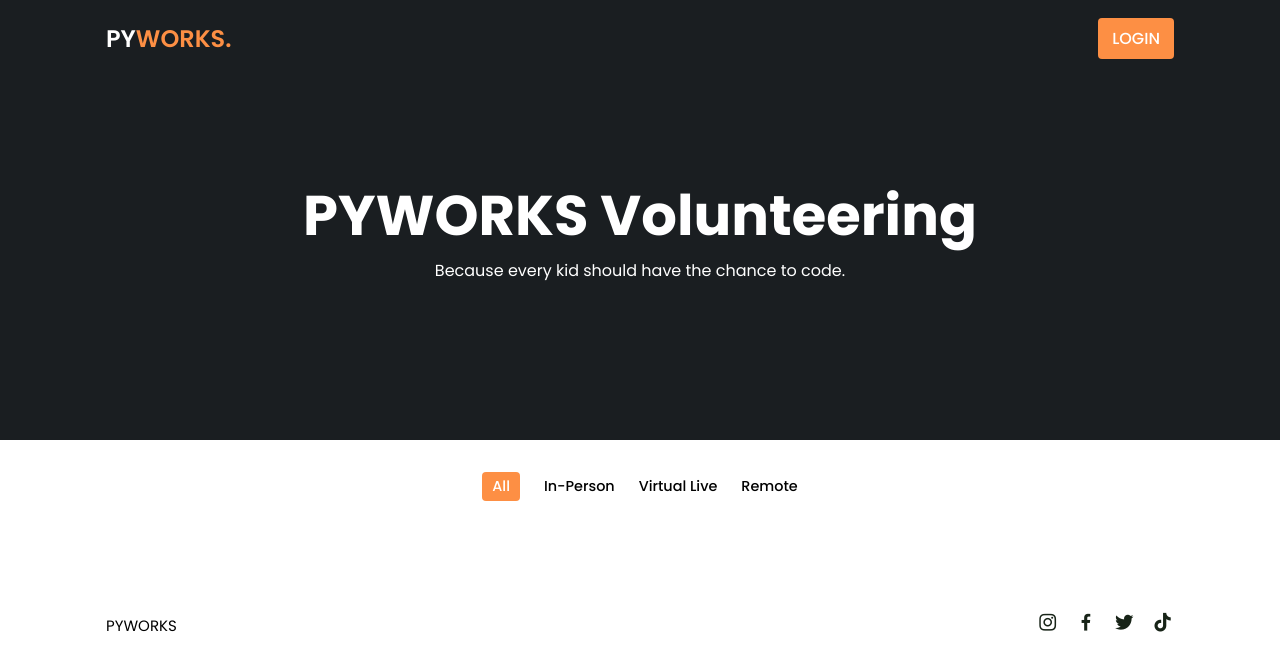
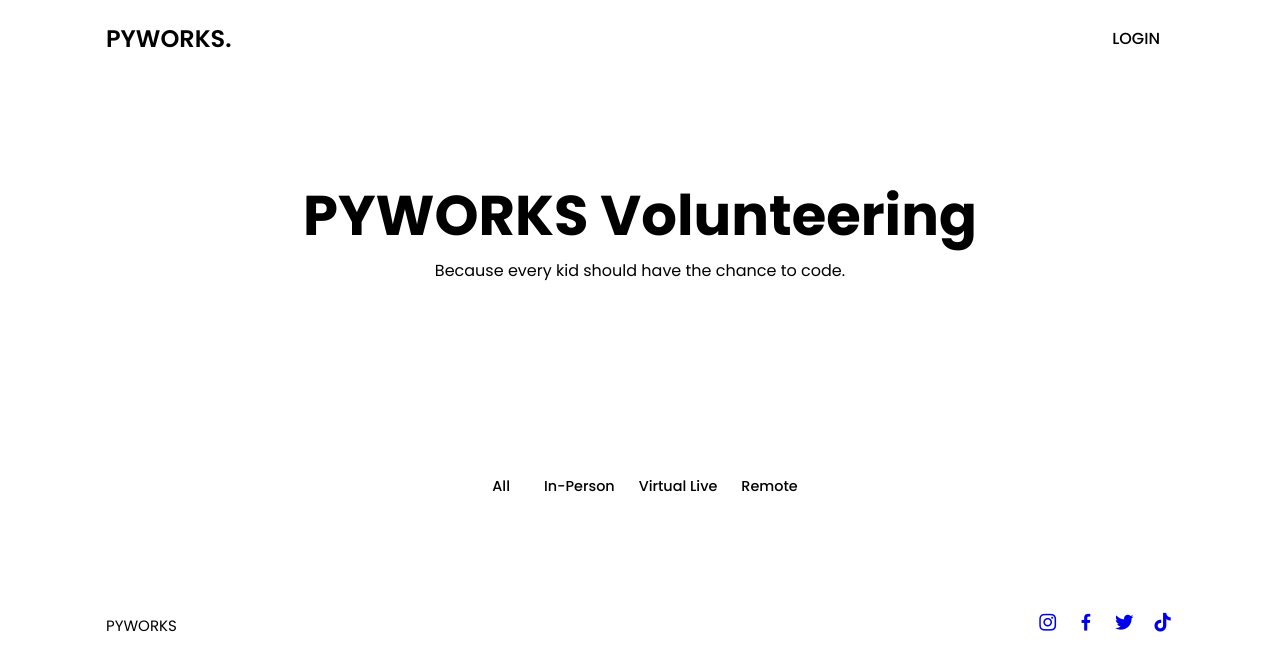
Before and after one commit to prasia/PYWORKS, a plain HTML site: page index.html in a window 1280 px wide. Drawn offline with nearby package versions, Linux system fonts and the light colour scheme; no server answers.

Commit message:
Style Changes

```diff
--- a/style.css
+++ b/style.css
@@ -9,10 +9,14 @@
     box-sizing: border-box;
 }
 :root{
-    --container-color: #1a1e21;
-    --second-color: #fd8f44;
-    --text-color: #172317;
-    --bg-color: #fff;
+    /* --container-color: #2f30a8;
+    --second-color: #646fd4;
+    --text-color: #9ba3eb;
+    --bg-color: #ebf0ff; */
+    /* --container-color: #ebf0ff;
+    --second-color: #646fd4;
+    --text-color: #2f30a8;
+    --bg-color: #9ba3eb; */
 }
 ::selection{
     color: var(--bg-color);
```
